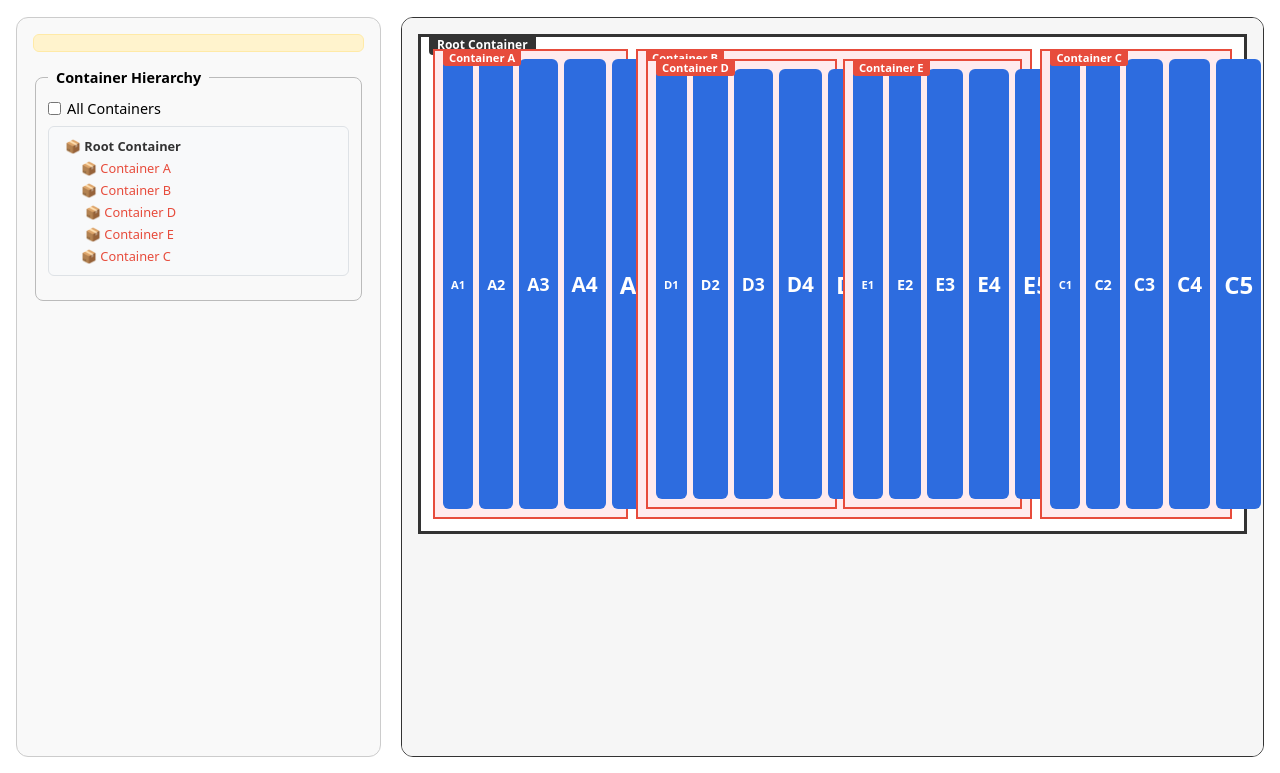
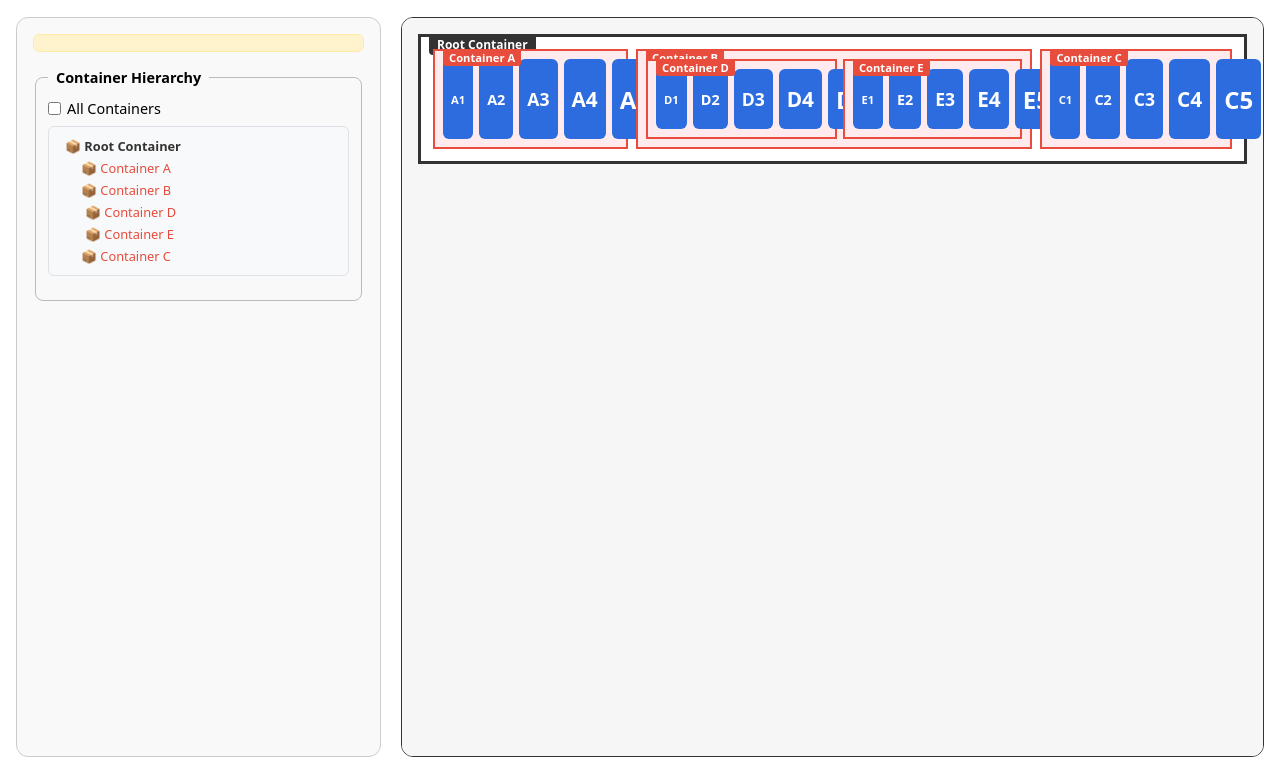
Before and after one commit to manolo/tr-0-playground, a plain HTML site: page nested-containers.html in a window 1280 px wide. Shown: the part 47-820 px from the top of the page. Drawn offline with Linux system fonts and the light colour scheme.

Commit message:
don not set height to root container

```diff
--- a/nested-containers.html
+++ b/nested-containers.html
@@ -41,7 +41,7 @@
     .root-container {
       display: flex;
       width: 100%;
-      height: 500px;
+      /* height: 500px;  */
       border: 3px solid #333;
       background: #fff;
       gap: var(--gap);
```
